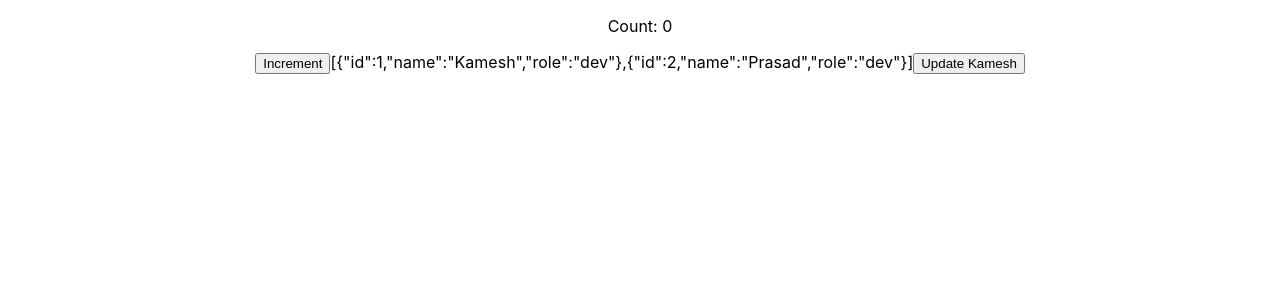
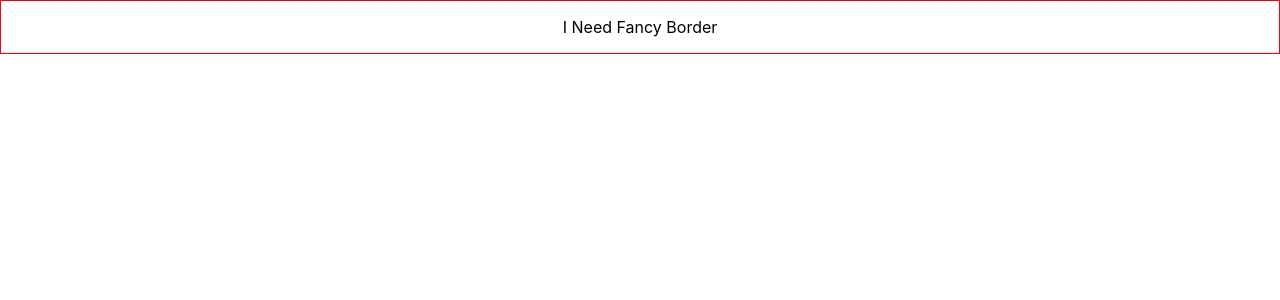
Before and after one commit to KameshwaranMurugan333/18th-dec-context--example, a React (Create React App) app: page / in a window 1280 px wide. Shown: the top 300 px of the page. Built offline with nearby package versions, Linux system fonts and the light colour scheme.

Commit message:
containment completed

```diff
--- a/src/App.js
+++ b/src/App.js
@@ -1,12 +1,15 @@
 import React from 'react';
 import './App.css';
+import { FancyBorder } from './FancyBorder';
 import StateUsage from './StateUsage';
 
 function App() {
 
   return (
     <div className="App">
-      <StateUsage />
+      <FancyBorder color="red">
+        <p>I Need Fancy Border</p>
+      </FancyBorder>
     </div>
   );
 }
--- /dev/null
+++ b/src/FancyBorder.jsx
@@ -0,0 +1,9 @@
+import React from "react";
+
+export const FancyBorder = (props) => {
+    return (
+        <div style={{ border: '1px solid ' + props.color }}>
+            {props.children}
+        </div>
+    );
+}
```
